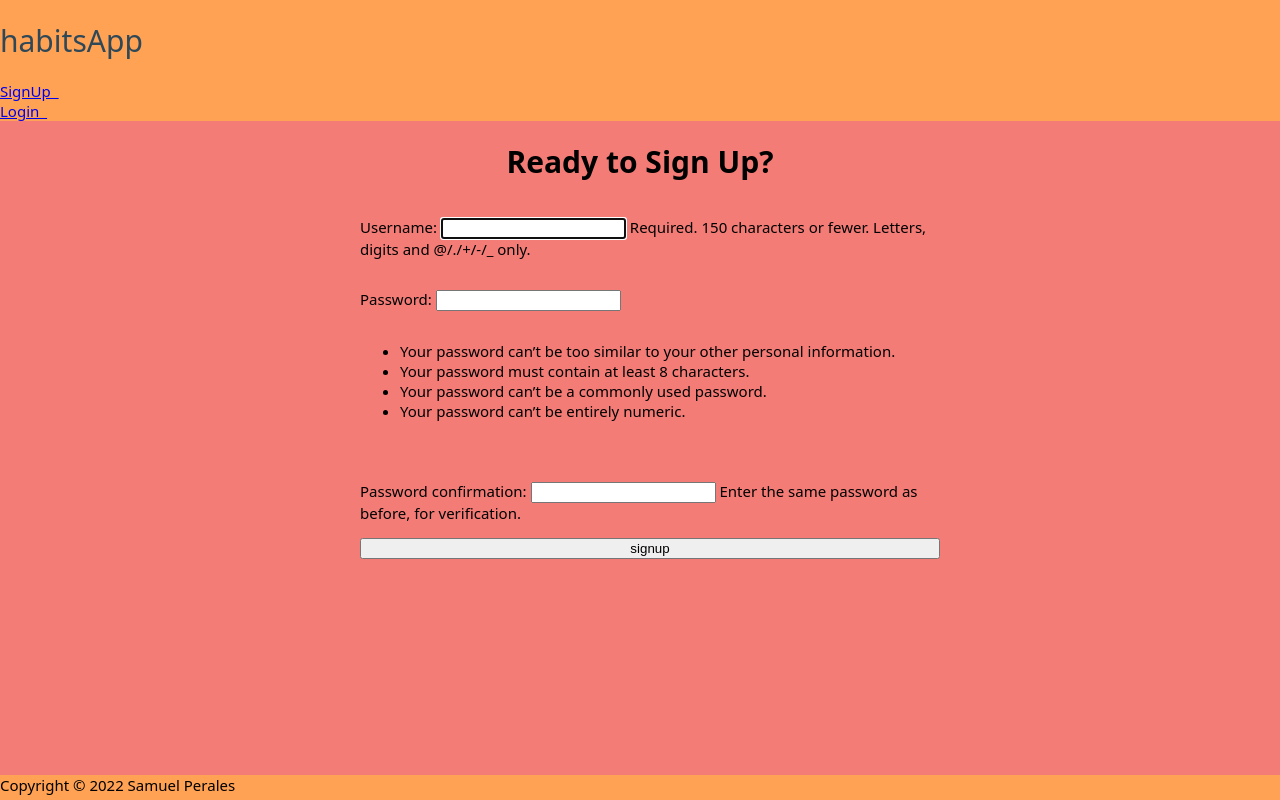
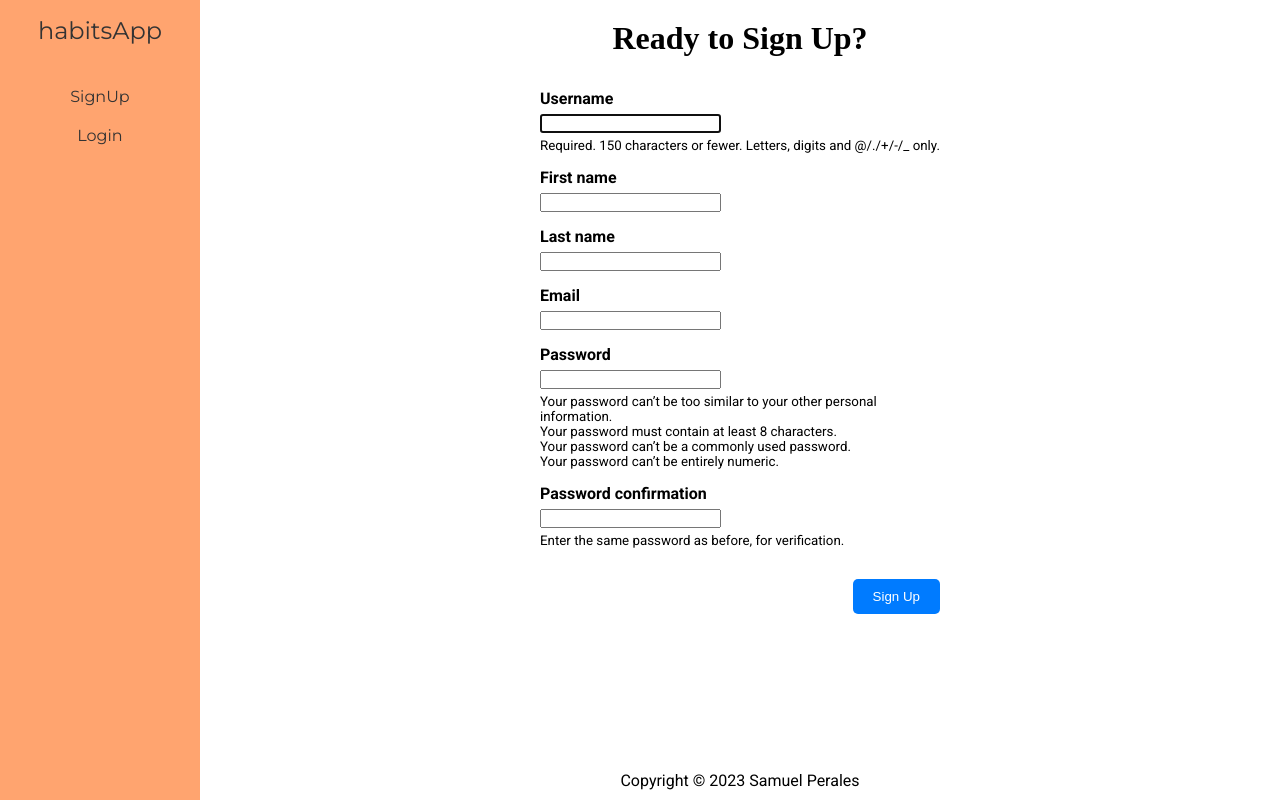
Before and after one commit to samuelperalesg/habitsapp, a Django app: page /signup/ in a window 1280 px wide. Run offline with Django 4.2, Linux system fonts and the light colour scheme.

Commit message:
wip: edited login and signup's html, js, and css

```diff
--- /dev/null
+++ b/main_app/forms.py
@@ -0,0 +1,12 @@
+from django import forms
+from django.contrib.auth.forms import UserCreationForm
+from django.contrib.auth.models import User
+
+class CustomUserCreationForm(UserCreationForm):
+    first_name = forms.CharField(max_length=30, required=True)
+    last_name = forms.CharField(max_length=30, required=True)
+    email = forms.EmailField(max_length=254)
+
+    class Meta:
+        model = User
+        fields = ('username', 'first_name', 'last_name', 'email', 'password1', 'password2',)
--- a/main_app/static/css/style.css
+++ b/main_app/static/css/style.css
@@ -1,103 +1,227 @@
-
-/* orange: #FFA254;
-orange-pink: #F37C77;
-light-purple: #C76A91;
-dark-purple: #886395;
-dark-blue: #4E597E;
-dark-green: #2F4858; */
-
-
-
-/* resets font size to be 62.5% of the user preference -
-     in most browser configurations this will be 10px */
-:root {
-    font-size: 62.5%
+/* Resetting Some Defaults and Removing Text Decorations */
+* {
+  text-decoration: none;
+  list-style: none;
+  margin: 0;
+  padding: 0;
+  box-sizing: border-box;
 }
 
+/* Establishing Grid System */
 body {
-  background-color: #F37C77;
-  /* Use a system font, if none are available use an available sans-sarif font */
-  font-family: system-ui, -apple-system, BlinkMacSystemFont, "Segoe UI",
-        Roboto, Oxygen-Sans, Ubuntu, Cantarell, "Helvetica Neue", sans-serif;
-  margin: 0;
+  display: grid;
+  grid-template-columns: 200px 1fr;
+  grid-template-rows: 1fr auto;
+  height: 100vh;
+}
+
+/* Stylizing the Navbar */
+.navbar {
+  background-color: #ffa46f;
+  grid-row: span 2; /* Navbar spans both rows on the left */
+  width: 200px;
+  height: 100vh;
+  position: relative;
+  display: flex;
+  flex-direction: column;
+  align-items: center;
+  justify-content: flex-start;
+}
+
+.logo-wrapper {
+  margin-top: 1rem;
+  margin-bottom: 2rem;
+}
+
+/* Stylizing the Logo */
+.habits-logo {
+  font-family: 'Montserrat', sans-serif;
+  font-size: 24px;
+  text-align: center;
+  color: #333;
+}
+
+/* Styling the Navigation Links */
+.nav-links {
+  display: flex;
+  flex-direction: column;
+  align-items: center;
+}
+
+.nav-links div {
+  margin: 10px 0;
+}
+
+.nav-links a {
+  color: #333;
+  font-family: 'Montserrat', sans-serif;
+}
+
+/* Highlighting active link - optional */
+.nav-links a.active {
+  font-weight: bold;
+}
+
+/* Main Content Styling */
+#main-container {
+  padding: 20px;
+  overflow-y: auto;
+}
+
+/* Footer Styling */
+#main-footer {
+  background: transparent;
+  text-align: center;
+  padding: 10px;
+  font-family: 'Roboto', sans-serif;
+}
+
+/* Coloring and Styling the Buttons */
+button {
+  background-color: #333;
+  color: white;
+  border: none;
+  padding: 5px 10px;
+  cursor: pointer;
+  transition: background 0.3s ease;
+}
+
+button:hover {
+  background-color: #555;
 }
 
 
-.nav-wrapper {
-  background-color: #FFA254;
-  padding: 0%;
-  align-items: center;
+/* SignUp Page */
 
+.signup-welcome, .signup-error {
+  text-align: center;
 }
 
-.dashboard-title {
-  font-size: 30px;
+.signup-form {
+  width: 400px;
+  margin: auto;
+  margin-top: 2rem;
+  font-family: 'Roboto', sans-serif;
 }
 
-.card {
-  font-size: 40px;
+.form-group {
+  margin-bottom: 15px;
+  display: flex;
+  flex-direction: column;
 }
 
-.nav-items {
-  list-style-type: none;
-  font-size: 15px;
-  display: inline;
+.form-label {
+  font-weight: bold;
+  margin-bottom: 5px; /* adjust as needed */
 }
 
-.nav-links {
-  list-style-type: none;
-  font-size: 15px;
-  display: inline;
+.input-container {
+  position: relative;
 }
 
-.habits-logo {
-  text-decoration: none;
-  color: #2F4858;
-  font-size: 30px;
+.form-input {
+  width: 100%;
+  padding: 10px;
+  border: 1px solid #ccc;
+  border-radius: 4px;
+}
+
+.form-input:focus {
+  outline: none;
+  border-color: #66afe9;
+}
+
+.form-messages .form-text.text-muted,
+.alert.alert-danger {
+  display: block;
+  margin-top: 5px;
+}
+
+.alert.alert-danger {
+  color: red;
+}
+
+.signupSubmit-btn {
+  background-color: #007bff;
+  color: #fff;
+  padding: 10px 20px;
+  border: none;
+  cursor: pointer;
+  border-radius: 5px;
+  float: right;
+  transition: background-color 0.3s ease, transform 0.3s ease;
+  margin-top: 1rem;
+}
+
+.signupSubmit-btn:hover {
+  background-color: #0056b3;
+  transform: scale(1.05);
+}
+
+/* Login Page */
+
+.login-welcome, .login-error {
+  text-align: center;
+}
+
+.login-form {
+  width: 400px;
+  margin: auto;
+  margin-top: 2rem;
+  font-family: 'Roboto', sans-serif;
+}
+
+.form-group {
+  margin-bottom: 15px;
+  display: flex;
+  flex-direction: column;
+}
+
+.form-label {
+  font-weight: bold;
+  margin-bottom: 5px; /* adjust as needed */
+}
+
+.input-container {
+  position: relative;
+}
+
+.form-input {
+  width: 100%;
+  padding: 10px;
+  border: 1px solid #ccc;
+  border-radius: 4px;
+}
+
+.form-input:focus {
+  outline: none;
+  border-color: #66afe9;
+}
+
+.form-messages .form-text.text-muted,
+.alert.alert-danger {
+  display: block;
+  margin-top: 5px;
+}
+
+.alert.alert-danger {
+  color: red;
+}
+
+.loginSubmit-btn {
+  background-color: #007bff;
+  color: #fff;
+  padding: 10px 20px;
+  border: none;
+  cursor: pointer;
+  border-radius: 5px;
+  display: block;
+  margin: 1rem auto;
+  transition: background-color 0.3s ease, transform 0.3s ease;
 }
 
 
-body {
-  display: flex;
-  min-height: 100vh;
-  flex-direction: column;
+.loginSubmit-btn:hover {
+  background-color: #0056b3;
+  transform: scale(1.05);
 }
-
-footer {
-  position: absolute;
-  bottom: 0;
-  width: 100%;
-  height: 2.5rem;
-  background-color: #FFA254;
-  font-size: 15px;
-}
-
-.login-welcome {
-  display: flex;
-  justify-content: center;
-  font-size: 3rem;
-}
-
-.login-form {
-  display: flex;
-  flex-direction: column;
-  justify-content: center;
-  margin-left: 360px;
-  margin-right: 400px;
-  font-size: 15px;
-}
-.signup-welcome {
-  display: flex;
-  justify-content: center;
-  font-size: 3rem;
-}
-
-.signup-form {
-  display: flex;
-  flex-direction: column;
-  justify-content: center;
-  margin-left: 360px;
-  margin-right: 340px;
-  font-size: 15px;
-  margin-bottom: 50px;
-}
--- a/main_app/templates/base.html
+++ b/main_app/templates/base.html
@@ -2,55 +2,63 @@
 
 <!DOCTYPE html>
 <html lang="en">
+
 <head>
     <meta charset="UTF-8">
     <meta http-equiv="X-UA-Compatible" content="IE=edge">
     <meta name="viewport" content="width=device-width, initial-scale=1.0">
     <link rel="stylesheet" type="text/css" href="{% static 'css/style.css' %}">
+    <link href="https://fonts.googleapis.com/css2?family=Montserrat:wght@400;600&display=swap"
+    rel="stylesheet">
+    <link href="https://fonts.googleapis.com/css2?family=Lato:wght@400;700&display=swap"
+    rel="stylesheet">
+    <link href="https://fonts.googleapis.com/css2?family=Roboto:wght@400;700&display=swap" rel="stylesheet">
     <title>Habits App</title>
 </head>
-<body>
-  <header class="navbar">
 
-    <nav>
-      <div class="nav-wrapper">
-
-        <ul class="nav-items">
-          <li>
-            <a href="/dashboard" class="habits-logo">habitsApp</a>
-          </li>
+<body class="grid-container">
+    <header id="main-header" class="navbar grid-item">
+        <nav id="main-nav" class="nav-wrapper">
+            <div class="nav-items">
+                <div class="logo-wrapper">
+                    <div id="logo-item">
+                        <a href="/" id="habits-logo" class="habits-logo">habitsApp</a>
+                    </div>
+                </div>
                 {% if user.is_authenticated %}
-          <li><h2>Welcome, {{ user.username.lower }}!</h2></li>
-          {%  endif %}
-        </ul>
-
-        <ul class="nav-links">
+                <div id="welcome-message">
+                    <h2>Welcome, {{ user.username.lower }}!</h2>
+                </div>
+                {% endif %}
+                <div id="navigation-links" class="nav-links">
                     {% if user.is_authenticated %}
-          <li class="dashboard-btn"><a href="{% url 'dashboard' %}">Dashboard&nbsp;&nbsp;</a></li>
-          <li class="inspo-btn"><a href="/inspo">Inspo&nbsp;&nbsp;</a></li>
-          <li class="logout-btn">
+                    <div id="dashboard-btn" class="dashboard-btn"><a href="{% url 'dashboard' %}">Dashboard</a></div>
+                    <div id="inspo-btn" class="inspo-btn"><a href="/inspo">Inspo</a></div>
+                    <div id="logout-btn" class="logout-btn">
                         <form method="post" action="{% url 'logout' %}">
                             {% csrf_token %}
                             <button type="submit">Logout</button>
                         </form>
-          </li>
+                    </div>
                     {% else %}
-          <li class="signup-btn"><a href="{% url 'signup' %}">SignUp&nbsp;&nbsp;</a></li>
-          <li class="login-btn"><a href="{% url 'login' %}">Login&nbsp;&nbsp;</a></li>
+                    <div id="signup-btn" class="signup-btn"><a href="{% url 'signup' %}">SignUp</a></div>
+                    <div id="login-btn" class="login-btn"><a href="{% url 'login' %}">Login</a></div>
                     {% endif %}
-        </ul>
-
+                </div>
             </div>
         </nav>
     </header>
 
-  <main class="container">{% block content %} {% endblock %}</main>
 
-  <footer>
-    <div>
-      Copyright &copy; 2022 Samuel Perales
+    <main id="main-container" class="grid-item">{% block content %} {% endblock %}</main>
+
+
+    <footer id="main-footer" class="grid-item">
+        <div id="copyright-container">
+            <p>Copyright &copy; 2023 Samuel Perales</p>
         </div>
     </footer>
 
+
 </body>
 </html>
--- a/main_app/templates/registration/signup.html
+++ b/main_app/templates/registration/signup.html
@@ -10,8 +10,23 @@
 
 <form class="signup-form" method="post" action="{% url 'signup' %}">
   {% csrf_token %}
-  {{ form.as_p }}
-  <input type="submit" class="btn" value="signup" />
+  {% for field in form %}
+  <div class="form-group">
+    <label class="form-label">{{ field.label|capfirst }}</label>
+    <div class="input-container">
+      {{ field }}
+      <div class="form-messages">
+        {% if field.help_text %}
+        <small class="form-text text-muted">{{ field.help_text|safe }}</small>
+        {% endif %}
+        {% for error in field.errors %}
+        <div class="alert alert-danger">{{ error }}</div>
+        {% endfor %}
+      </div>
+    </div>
+  </div>
+  {% endfor %}
+  <input type="submit" class="signupSubmit-btn" value="Sign Up" />
 </form>
 
 {% endblock %}
--- a/main_app/urls.py
+++ b/main_app/urls.py
@@ -1,6 +1,7 @@
 from django.urls import path
 from . import views
 from django.contrib.auth.views import LogoutView
+from django.contrib.auth.views import LoginView
 
 urlpatterns = [
 	path('', views.user_login, name='login'),
--- a/main_app/views.py
+++ b/main_app/views.py
@@ -2,13 +2,16 @@ from django.urls import reverse
 from django.shortcuts import render, redirect, get_object_or_404
 from django.views.generic.edit import CreateView, UpdateView, DeleteView
 from django.contrib.auth import login
-from django.contrib.auth.forms import UserCreationForm
+from django.contrib.auth.forms import UserCreationForm, AuthenticationForm
 from django.contrib.auth.decorators import login_required
 from django.contrib.auth.mixins import LoginRequiredMixin
 from django.http import HttpResponseForbidden
 from .models import Habit
+from .forms import CustomUserCreationForm
 
 # Custom Mixin for User Permission Check
+
+
 class UserPermissionMixin:
     def dispatch(self, request, *args, **kwargs):
         obj = self.get_object()
@@ -24,7 +27,8 @@ class UserPermissionMixin:
 def user_login(request):
     if request.user.is_authenticated:
         return redirect('dashboard')
-    return render(request, 'registration/login.html')
+    form = AuthenticationForm()  # Include an instance of the form
+    return render(request, 'registration/login.html', {'form': form})  # Pass the form as context data
 
 
 # Signup View
@@ -34,7 +38,7 @@ def user_signup(request):
         return redirect('dashboard')
 
     error_message = ''
-    form = UserCreationForm(request.POST) if request.method == 'POST' else UserCreationForm()
+    form = CustomUserCreationForm(request.POST) if request.method == 'POST' else CustomUserCreationForm()
 
     if request.method == 'POST':
         if form.is_valid():
@@ -69,8 +73,6 @@ def habits_detail(request, habit_id):
 @login_required
 def inspo(request):
     return render(request, 'inspo.html')
-
-
 
 
 # Class Based Views (CBVs) =====================
```
Also changed, not shown: main_app/templates/registration/login.html (+25 -3 lines). Lines whose indentation alone changed are shown as unchanged.
